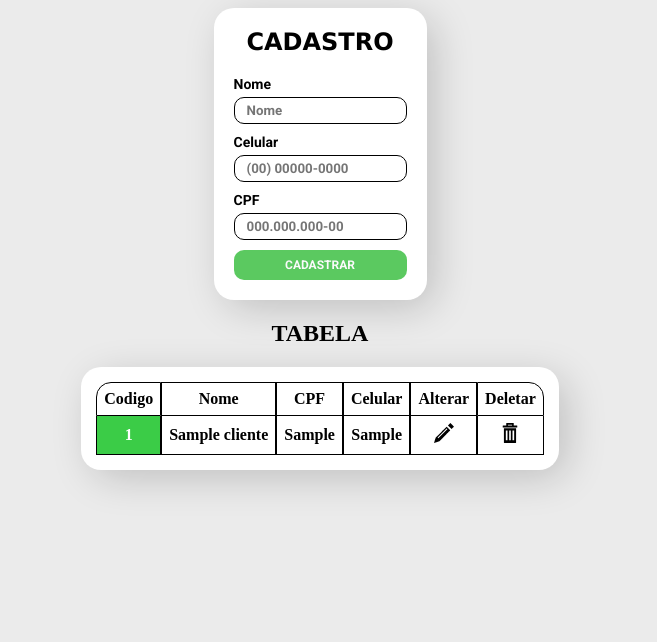
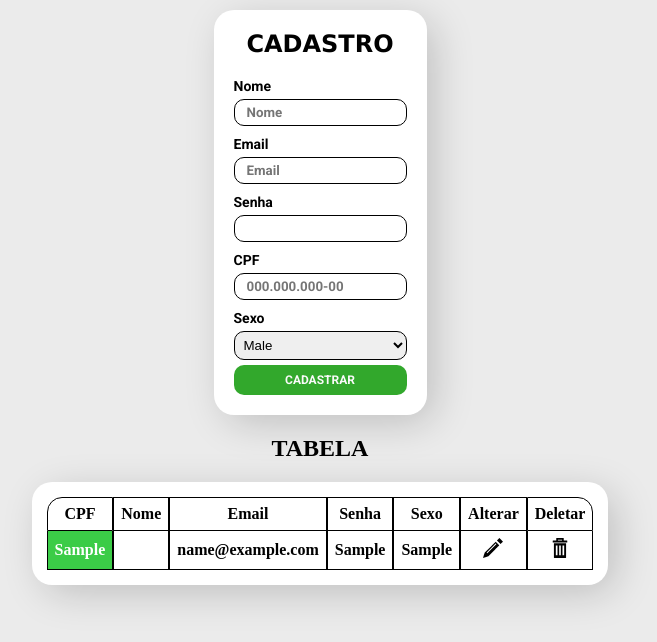
Before and after one commit to Estevamrod/CRUD-page, a PHP site: page / in a window 1280 px wide. Shown: the top 642 px of the page, without its empty margins (320-977 px from the left). Run offline with PHP 8.4, Linux system fonts and the light colour scheme; tables that the repository leaves empty or names only in its code hold one stand-in row (values such as "Sample post"); data that the repository does not hold is empty.

Commit message:
error treatment...

```diff
--- a/index.php
+++ b/index.php
@@ -9,12 +9,24 @@
     <link rel="preconnect" href="https://fonts.gstatic.com" crossorigin>
     <link href="https://fonts.googleapis.com/css2?family=Roboto:wght@700&display=swap" rel="stylesheet">
     <style>
+        body {
+            margin:0px;
+        }
         html {
             background-color:#EBEBEB;
         }
         form {
             display: grid;
             justify-items: center;
+        }
+        .container {
+            width:100vw;
+            height:100vh;
+            background:#EBEBEB;
+            display:flex;
+            flex-direction:row;
+            justify-content:center;
+            align-items:center;
         }
         .mainScreen {
             display: flex;
@@ -38,15 +50,15 @@
             border:none;
             font-family: 'Roboto', sans-serif;
             font-size:12px;
-            background-color:#5BC960;
+            background-color:#32A82C;
             color:#FAFAFA;
             border-radius:10px;
         }
         .mainScreen button:hover {
-            background-color:#62D967;
+            background-color:#36B52F;
             cursor: pointer;
         }
-        .mainScreen input {
+        .mainScreen input, select {
             outline: none;
             border:1px solid #000;
             border-radius:10px;
@@ -63,7 +75,7 @@
             padding-left:1px;
         }
         .table {
-            display: flex;
+            display: none;
             justify-content: center;
             flex-direction:column;
             align-items:center;
@@ -101,6 +113,7 @@
     </style>
 </head>
 <body>
+    <div class="container">
     <form method="POST">
             <?php
                 include_once('./src/addData.php'); //chamado para mostrar o output da requisicao de cadastro
@@ -110,22 +123,47 @@
             <h2>CADASTRO</h2>
             <span>Nome</span>
             <input required name="name" placeholder="Nome">
-            <span>Celular</span>
-            <input required type="tel" name="celular" placeholder="(00) 00000-0000">
+            <span>Email</span>
+            <input required type="email" name="email" placeholder="Email">
+            <span>Senha</span>
+            <input required name="senha" type="password">
             <span>CPF</span>
-            <input required name="cpf" placeholder="000.000.000-00">
+            <input required name="cpf" placeholder="000.000.000-00" pattern="\d{3}\.?\d{3}\.?\d{3}-?\d{2}">
+            <span>Sexo</span>
+            <select name="sexo">
+                <option>Male</option>
+                <option>Female</option>
+            </select>
             <button>CADASTRAR</button>
 
         </div>
     </form>
+    </div>
     <div class="table">
+    <?php
+        include_once("./src/config.php");
+        include_once("./src/showData.php");
+        $check = Datash($pdo);
+        if ($check->fetch() != null) {
+            echo "
+                <script>
+                    let div_table = document.querySelector(\".table\");
+                    let div_con = document.querySelector(\".container\");
+                    div_table.style.display = \"flex\";
+                    div_con.style.height = \"auto\";
+                    div_con.style.margin = \"10px 0px 0px 0px\";
+                </script>
+            ";
+        }
+    ?>
         <h2>TABELA</h2>
         <table>
             <tr>
-                <th style="border-top-left-radius:15px;">Codigo</th>
+                <th style="border-top-left-radius:15px;">CPF</th>
                 <th>Nome</th>
-                <th>CPF</th>
-                <th>Celular</th>
+                <th>Email</th>
+                <th>Senha</th>
+                <th>Sexo</th>
                 <th>Alterar</th>
                 <th style="border-top-right-radius:15px;">Deletar</th>
             </tr>
@@ -135,12 +173,13 @@
                     $verify = Datash($pdo);
                     for ($i = 0; $row = $verify->fetch(); $i++) {
                         echo "<tr>
-                                    <td style=\"background-color:#3BCC47; color:#fff;\"><b>".$row['codigo']."</b></td>
-                                    <td><b>".$row['nome']."</b></td>
-                                    <td><b>".$row['cpf']."</b></td>
-                                    <td><b>".$row['celular']."</b></td>
-                                    <td class=\"alterar\"><a href=\"./src/editData.php?codigo=".$row['codigo']."\"><img src=\"./src/assets/alterar.svg\" width=\"20px\"></a></td>
-                                    <td class=\"deletar\"><a href=\"./src/delete.php?codigo=".$row['codigo']."\"><img src=\"./src/assets/delete.svg\" width=\"20px\"></a></td>
+                                    <td style=\"background-color:#3BCC47; color:#fff;\"><b>".$row['cpf']."</b></td>
+                                    <td><b>".$row['Nome']."</b></td>
+                                    <td><b>".$row['email']."</b></td>
+                                    <td><b>".$row['senha']."</b></td>
+                                    <td><b>".$row['sexo']."</b></td>
+                                    <td class=\"alterar\"><a href=\"./src/editData.php?cpf=".$row['cpf']."\"><img src=\"./src/assets/alterar.svg\" width=\"20px\"></a></td>
+                                    <td class=\"deletar\"><a href=\"./src/delete.php?cpf=".$row['cpf']."\"><img src=\"./src/assets/delete.svg\" width=\"20px\"></a></td>
                             </tr>";
                     }
                 ?>
--- a/src/addData.php
+++ b/src/addData.php
@@ -2,23 +2,30 @@
 include_once("config.php");
 
 $nome = "";
-$celular = "";
 $cpf = "";
+$email = "";
+$senha = "";
+$sexo = "";
 
 if (isset($_POST['name'])) {
     $nome = $_POST['name'];
 }
-if (isset($_POST['celular'])) {
-    $celular = $_POST['celular'];
-}
 if (isset($_POST['cpf'])) {
     $cpf = $_POST['cpf'];
 }
+if (isset($_POST['email'])) {
+    $email = $_POST['email'];
+}
+if (isset($_POST['senha'])) {
+    $senha = password_hash($_POST['senha'], PASSWORD_DEFAULT);
+}
+if (isset($_POST['sexo'])){
+    $sexo = $_POST['sexo'];
+}
 
-
-function duplicateEntry ($nome, $pdo) {
+function duplicateEntry ($cpf, $pdo) {
     try {
-        $sql = "SELECT codigo FROM clientes where nome = \"$nome\"";
+        $sql = "SELECT cpf FROM usuario where cpf = \"$cpf\"";
         $verify = $pdo->prepare($sql);
         $verify->execute();
         return $verify;
@@ -27,8 +34,8 @@
     }
 }
 
-if ($nome != "" && $celular != "" && $cpf != "") {
-    $result = duplicateEntry($nome, $pdo);
+if ($nome != "" && $cpf != "" && $email != "" && $senha != "" && $sexo != "") {
+    $result = duplicateEntry($cpf, $pdo);
     $result = $result->fetch();
 
     if ($result != null) {
@@ -37,11 +44,13 @@
         </div>";
     } else {
         try {
-            $stmt = $pdo->prepare('INSERT INTO clientes (nome, cpf, celular) VALUES (:nome, :cpf, :celular)');
+            $stmt = $pdo->prepare('INSERT INTO usuario (Nome, email, cpf, senha, sexo) VALUES (:nome, :email, :cpf, :senha, :sexo)');
             $stmt->execute(array(
                 'nome'=>$nome,
+                'email'=>$email,
                 'cpf'=>$cpf,
-                'celular'=>$celular
+                'senha'=>$senha,
+                'sexo'=>$sexo
             ));
             Header("Refresh:1");
         } catch (PDOException $error) {
--- a/src/delete.php
+++ b/src/delete.php
@@ -48,7 +48,7 @@
             border-radius:10px;
         }
         .confirmScreen #sim {
-            background-color:#5BC960;
+            background-color:#32A82C;
         }
         .confirmScreen #nao {
             background-color:#BA1B13;
@@ -58,7 +58,7 @@
             cursor: pointer;
         }
         .confirmScreen #sim:hover {
-            background-color:#62D967;
+            background-color:#36B52F;
             cursor: pointer;
         }
         .spinner {
--- a/src/showData.php
+++ b/src/showData.php
@@ -3,9 +3,8 @@
 
     function delData ($Prim_key,$pdo) {
         try {
-            $sql = "SELECT codigo, nome FROM clientes where codigo =".$Prim_key."";
-            $verify = $pdo->prepare($sql);
-            $verify->execute();
+            $verify = $pdo->prepare("SELECT cpf, nome FROM usuario where cpf =:cpf");
+            $verify->execute(array("cpf"=>$Prim_key));
             $fetch = $verify->fetch();
             return $fetch;
         } catch (Exception $error) {
@@ -15,7 +14,7 @@
 
     function Datash ($pdo) {
         try {
-            $sql = "SELECT * from clientes";
+            $sql = "SELECT * from usuario";
             $req = $pdo->prepare($sql);
             $req->execute();
             return $req;
```
Also changed, not shown: src/editData.php (+25 -14 lines), src/saveEdit.php (+76 -14 lines).
